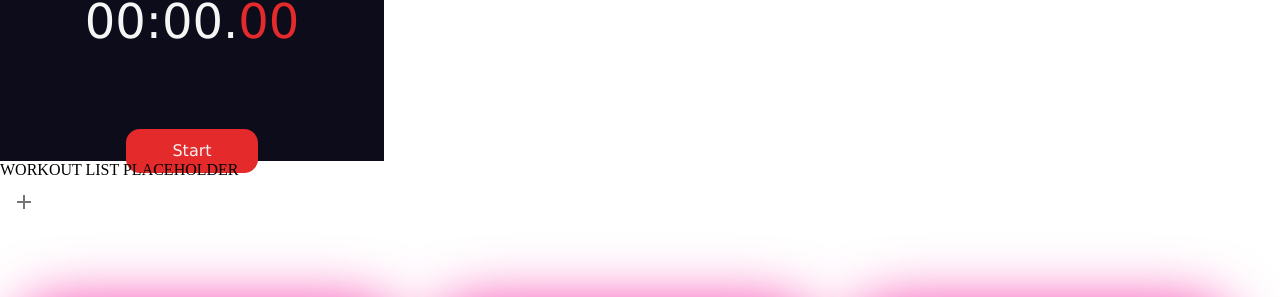
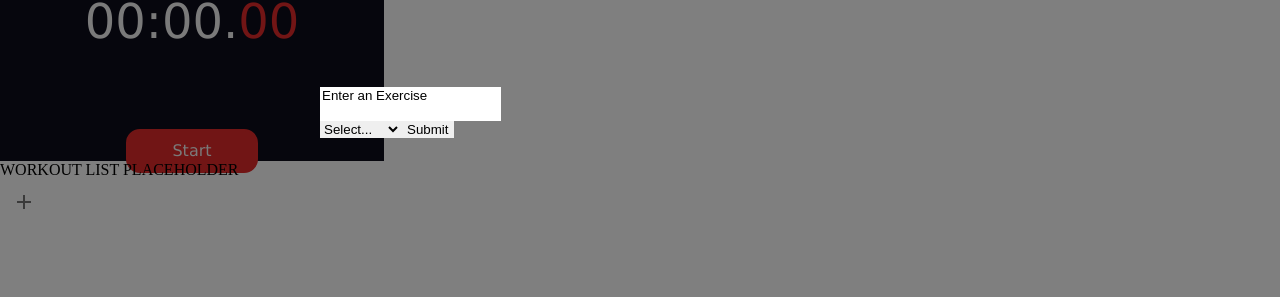
Before and after one commit to Healthyboi/healthyboi-react, a React (Create React App) app: page /workouts in a window 1280 px wide. Both pictures are taken after a click on the button 24 px from the left and 435 px from the top of the page. Shown: the part 233-530 px from the top of the page. Built offline with nearby package versions, Linux system fonts and the light colour scheme; the HTML template or start-up script is replaced by a standard one.

Commit message:
conditional rendering working, form needs styled but functionality is there

```diff
--- a/package.json
+++ b/package.json
@@ -14,10 +14,12 @@
     "@types/react": "^17.0.20",
     "@types/react-dom": "^17.0.9",
     "autoprefixer": "^10.3.4",
+    "axios": "^0.21.4",
     "postcss": "^8.3.6",
     "postcss-nested": "^5.0.6",
     "react": "^17.0.2",
     "react-dom": "^17.0.2",
+    "react-hook-form": "^7.15.3",
     "react-router-dom": "^5.3.0",
     "react-scripts": "4.0.3",
     "typescript": "^4.4.2",
--- a/src/App.tsx
+++ b/src/App.tsx
@@ -1,8 +1,9 @@
 import "./App.css";
 import Navbar from "./components/Navbar";
 import Homepage from "./components/HomePage";
-import WorkoutList from "./components/WorkoutList";
+import WorkoutList from "./components/WorkoutList/WorkoutList";
 import Stopwatch from "./components/StopWatch/Stopwatch";
+import ExerciseForm from "./components/ExerciseForm/ExerciseForm";
 import { Route, Switch } from "react-router";
 function App() {
   return (
--- a/src/components/ExerciseForm/ExerciseForm.tsx
+++ b/src/components/ExerciseForm/ExerciseForm.tsx
@@ -1,2 +1,47 @@
-// import {useState} from 'react'
-// import {useForm}
+import { useState } from "react";
+import axios from "axios";
+import { useForm, SubmitHandler } from "react-hook-form";
+
+const ExerciseForm = (props) => {
+  const {
+    register,
+    handleSubmit,
+    watch,
+    formState: { errors },
+  } = useForm();
+  const handleClose = props.openCb;
+  const onSubmit = (data) => {
+    console.log("form data: ", data);
+    axios
+      .post("http://localhost:7000/api", data)
+      .then((res) => {
+        console.log(`post achieved`);
+      })
+      .catch((err) =>
+        console.log(`error in post function for exercise form: ${err}`)
+      );
+    handleClose();
+  };
+  return (
+    <div>
+      <form onSubmit={handleSubmit(onSubmit)}>
+        <input defaultValue="Enter an Exercise" {...register("name")} />
+        <br />
+        <input {...register("repRange", { required: true })} />
+        <br />
+        <select {...register("bodyPart")}>
+          <option value="">Select...</option>
+          <option value="legs">Legs</option>
+          <option value="chest">Chest</option>
+          <option value="back">Back</option>
+          <option value="arms">Arms</option>
+          <option value="shoulders">Shoulders</option>
+          <option value="core">Core</option>
+        </select>
+        {errors.repRange && <span>This field is required</span>}
+        <input type="submit" />
+      </form>
+    </div>
+  );
+};
+export default ExerciseForm;
--- a/src/components/WorkoutList.tsx
+++ /dev/null
@@ -1,16 +0,0 @@
-import ItemList from "./ItemList";
-import IconButton from "@material-ui/core/IconButton";
-import AddIcon from "@material-ui/icons/Add";
-const WorkoutList = () => {
-  console.log("workout list mounted");
-  return (
-    <div className="workout-list">
-      <p>WORKOUT LIST PLACEHOLDER</p>
-      <IconButton>
-        <AddIcon />
-      </IconButton>
-      <ItemList />
-    </div>
-  );
-};
-export default WorkoutList;
--- /dev/null
+++ b/src/components/WorkoutList/WorkoutList.css
@@ -0,0 +1,3 @@
+.workout-modal{
+    margin: 20rem;
+}
--- /dev/null
+++ b/src/components/WorkoutList/WorkoutList.tsx
@@ -0,0 +1,34 @@
+import { useState } from "react";
+import "./WorkoutList.css";
+import ItemList from "../ItemList";
+import IconButton from "@material-ui/core/IconButton";
+import ExerciseForm from "../ExerciseForm/ExerciseForm";
+import AddIcon from "@material-ui/icons/Add";
+import Modal from "@material-ui/core/Modal";
+const WorkoutList = () => {
+  console.log("workout list mounted");
+  const [open, setOpen] = useState(false);
+
+  const handleOpen = () => {
+    setOpen(true);
+  };
+
+  const handleClose = () => {
+    setOpen(false);
+  };
+
+  return (
+    <div className="workout-list">
+      <p>WORKOUT LIST PLACEHOLDER</p>
+      <div>
+        <IconButton onClick={handleOpen}>
+          <AddIcon />
+        </IconButton>
+        <Modal open={open} onClose={handleClose} className="workout-modal">
+          <ExerciseForm openCb={handleClose} />
+        </Modal>
+      </div>
+    </div>
+  );
+};
+export default WorkoutList;
```
Also changed, not shown: 1 other file (tests, documents, lock files or other folders).
